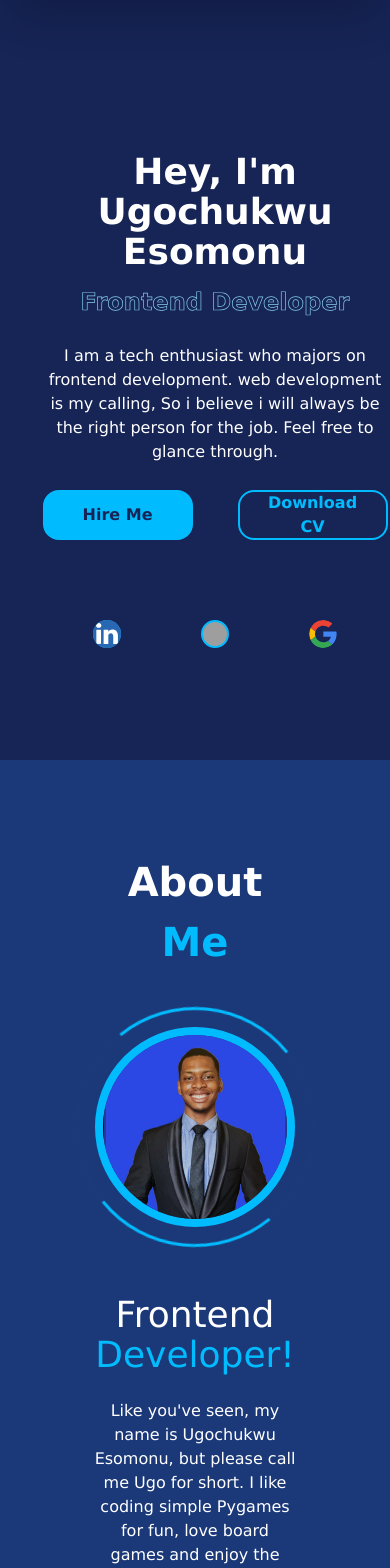
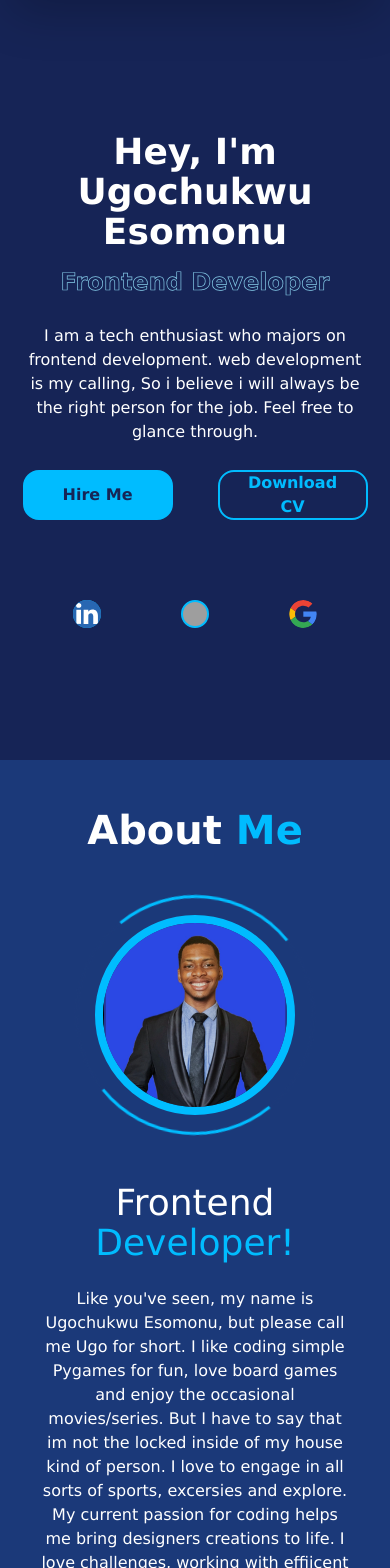
Before and after one commit to UGOGox12/UgoPortfolio2, a React (Vite) app: page / in a window 390 px wide. Shown: the part 80-1648 px from the top of the page. Built offline with nearby package versions, Linux system fonts and the light colour scheme; grey boxes are pictures that could not be loaded.

Commit message:
more responsive

```diff
--- a/src/About.jsx
+++ b/src/About.jsx
@@ -2,7 +2,7 @@ export default function About(){
     return(
         <>
         <section
-      className=" AboutUsSection text-white about flex justify-center items-center  flex-col gap-[1.5rem] pb-[6rem] p-23 w-[100%] m-auto  "
+      className=" AboutUsSection text-white about flex justify-center items-center  flex-col gap-[1.5rem] pb-[6rem] p-23 w-[100%] m-auto max-sm:p-10  "
       id="about"
     >
       <h2 className="heading text-[2.5rem] font-bold  text-center mb-[.7rem] ">
--- a/src/home.jsx
+++ b/src/home.jsx
@@ -1,8 +1,8 @@
 export default function Home(){
     return(
         <>
-         <section id="Home" className="home text-white mt-20 p-[30px] inline-block w-[100%] h-[100vh] m-auto max-sm:flex max-sm:flex-col max-sm:justify-center max-sm:items-center max-sm:text-center" >
-      <div className="home-content max-w-[600px] mt-10 ml-10 flex flex-col gap-3.5 max-sm:flex max-sm:flex-col max-sm:justify-center max-sm:items-center">
+         <section id="Home" className="home text-white mt-20 p-[30px] inline-block w-[100%] h-[100vh] m-auto max-sm:flex max-sm:flex-col max-sm:justify-center  max-sm:items-center max-sm:text-center" >
+      <div className="home-content max-sm:m-0 max-w-[600px] mt-10 ml-10 flex flex-col gap-3.5 max-sm:flex max-sm:flex-col max-sm:justify-center max-sm:items-center">
         <h1 className="relative text-5xl font-extrabold Open max-sm:text-4xl">
           Hey, I'm Ugochukwu Esomonu
         </h1>
@@ -36,7 +36,7 @@ export default function Home(){
         </div>
       </div>
 
-      <div className="my-Socials Open  flex  gap-20 mt-20 ml-10 ">
+      <div className="my-Socials max-sm:ml-0 Open  flex  gap-20 mt-20 ml-10 ">
 
         <a href="#" className="text-white">
           <img
```
